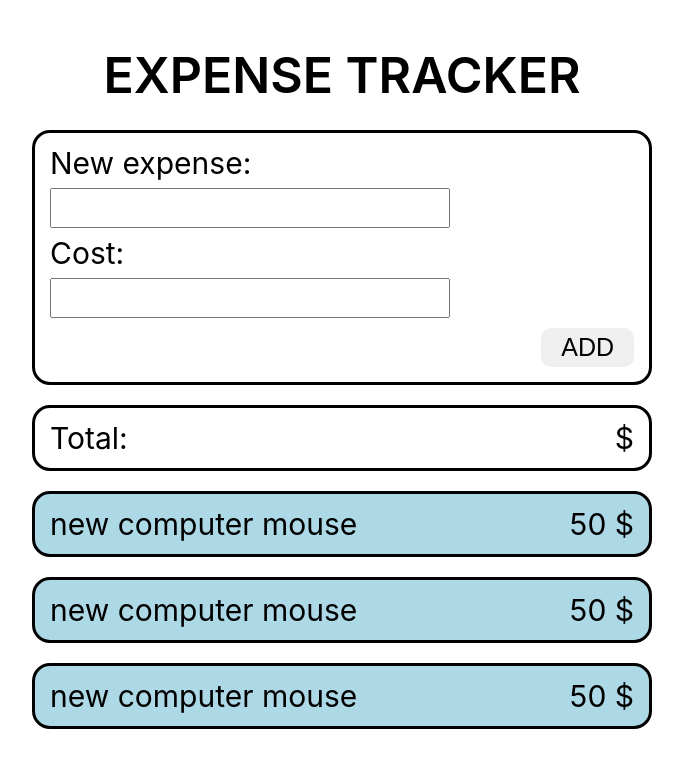
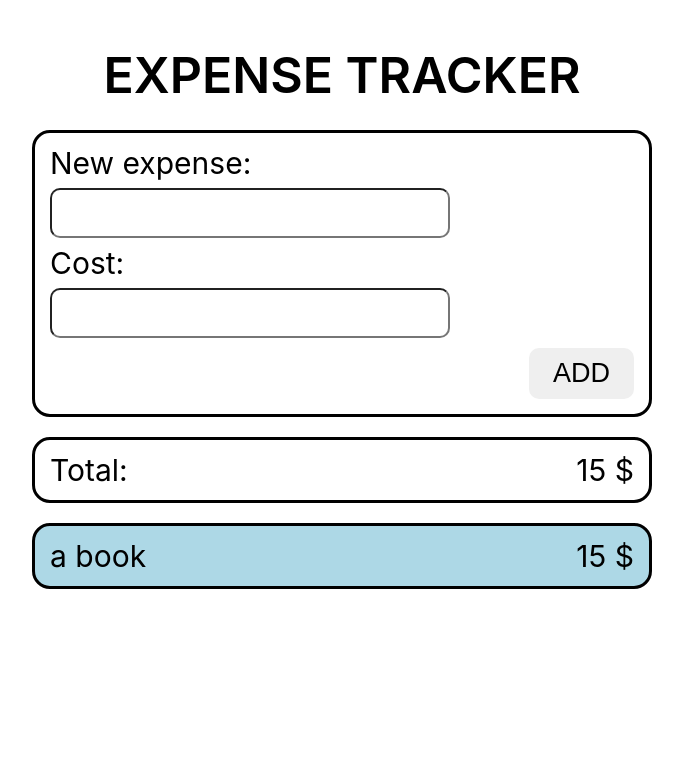
Before and after one commit to GreetVdL/expensetracker, a React (Create React App) app: page / in a window 1280 px wide. Shown: the top 768 px of the page, without its empty margins (298-981 px from the left). Built offline with nearby package versions, Linux system fonts and the light colour scheme.

Commit message:
basically works

```diff
--- a/package.json
+++ b/package.json
@@ -6,6 +6,7 @@
     "@testing-library/jest-dom": "^5.11.4",
     "@testing-library/react": "^11.1.0",
     "@testing-library/user-event": "^12.1.10",
+    "nanoid": "^3.1.30",
     "node-sass": "^5.0.0",
     "react": "^17.0.2",
     "react-dom": "^17.0.2",
--- a/src/App.js
+++ b/src/App.js
@@ -1,17 +1,31 @@
-import logo from "./logo.svg";
+// import logo from "./logo.svg";
+import { nanoid } from "nanoid";
+import { useState } from "react";
 import "./App.scss";
 import ExpensesList from "./components/Expenses/ExpensesList";
 import NewExpense from "./components/NewExpense/NewExpense";
 import ExpensesTotal from "./components/ExpenseTotal/ExpensesTotal";
 
 function App() {
+  const [items, setItems] = useState([
+    { id: nanoid(), text: "a book", amount: 15 },
+  ]);
+
+  const onAddItemHandler = (item) => {
+    setItems((prevState) => {
+      return [item, ...prevState];
+    });
+    // TODO: why here gives previous state instead of current?!
+    console.log(items);
+    console.log(item);
+  };
   return (
     <div className="app">
       <div className="tracker">
         <header>Expense tracker</header>
-        <NewExpense />
-        <ExpensesTotal />
-        <ExpensesList />
+        <NewExpense onAddItem={onAddItemHandler} />
+        <ExpensesTotal items={items} />
+        <ExpensesList items={items} />
       </div>
     </div>
   );
--- a/src/components/ExpenseTotal/ExpensesTotal.js
+++ b/src/components/ExpenseTotal/ExpensesTotal.js
@@ -1,10 +1,12 @@
 import "./ExpensesTotal.scss";
 
-const ExpensesTotal = () => {
+const ExpensesTotal = (props) => {
+  const totalsArray = props.items.map((item) => item.amount);
+  const total = totalsArray.reduce((acc, item) => acc + item, 0);
   return (
     <div className="expensesTotal">
       <p className="expensesTotal__text">Total:</p>
-      <p className="expensesTotal__amount">$</p>
+      <p className="expensesTotal__amount">{total} $</p>
     </div>
   );
 };
--- a/src/components/Expenses/ExpenseItem.js
+++ b/src/components/Expenses/ExpenseItem.js
@@ -1,10 +1,10 @@
 import "./ExpenseItem.scss";
 
-const ExpenseItem = () => {
+const ExpenseItem = (props) => {
   return (
     <li className="expenses__item">
-      <div className="expenses__item__description">new computer mouse</div>
-      <div className="expenses__item__amount">50 $</div>
+      <div className="expenses__item__description">{props.text}</div>
+      <div className="expenses__item__amount">{props.amount} $</div>
     </li>
   );
 };
--- a/src/components/Expenses/ExpensesList.js
+++ b/src/components/Expenses/ExpensesList.js
@@ -1,11 +1,11 @@
 import ExpenseItem from "./ExpenseItem";
 
-const ExpensesList = () => {
+const ExpensesList = (props) => {
   return (
     <ul className="expenses">
-      <ExpenseItem />
-      <ExpenseItem />
-      <ExpenseItem />
+      {props.items.map((item) => (
+        <ExpenseItem key={item.id} text={item.text} amount={item.amount} />
+      ))}
     </ul>
   );
 };
--- a/src/components/NewExpense/NewExpense.js
+++ b/src/components/NewExpense/NewExpense.js
@@ -1,15 +1,44 @@
+import { nanoid } from "nanoid";
+import { useState } from "react";
 import "./NewExpense.scss";
 
-const NewExpense = () => {
+const NewExpense = (props) => {
+  const [newItem, setNewItem] = useState("");
+  const [newAmount, setNewAmount] = useState("");
+
+  const onTextChangeHandler = (event) => {
+    const item = event.target.value;
+    setNewItem(item);
+  };
+  const onAmountChangeHandler = (event) => {
+    const amount = +event.target.value;
+    setNewAmount(amount);
+  };
+  const onSubmitHandler = (event) => {
+    event.preventDefault();
+    props.onAddItem({ id: nanoid(), text: newItem, amount: newAmount });
+    setNewItem("");
+    setNewAmount("");
+  };
   return (
-    <form className="newExpense">
+    <form className="newExpense" onSubmit={onSubmitHandler}>
       <div className="newExpense__text">
         <label htmlFor="text">New expense:</label>
-        <input id="text" type="text" />
+        <input
+          id="text"
+          type="text"
+          value={newItem}
+          onChange={onTextChangeHandler}
+        />
       </div>
       <div className="newExpense__amount">
         <label htmlFor="amount">Cost:</label>
-        <input id="amount" type="number" />
+        <input
+          id="amount"
+          type="number"
+          value={newAmount}
+          onChange={onAmountChangeHandler}
+        />
       </div>
       <button type="submit">ADD</button>
     </form>
--- a/src/components/NewExpense/NewExpense.scss
+++ b/src/components/NewExpense/NewExpense.scss
@@ -20,15 +20,17 @@
     margin-bottom: 10px;
   }
   input {
-    height: 40px;
+    height: 50px;
     width: 400px;
-    font-size: 2.5rem;
+    font-size: 2.8rem;
+    border-radius: 10px;
+    padding: 0 10px;
   }
   button {
     align-self: flex-end;
-    padding: 5px 20px;
+    padding: 10px 24px;
     border: none;
-    font-size: 2.5rem;
+    font-size: 2.7rem;
     font-weight: 500;
     border-radius: 10px;
   }
```
Also changed, not shown: 2 other files (tests, documents, lock files or other folders).
